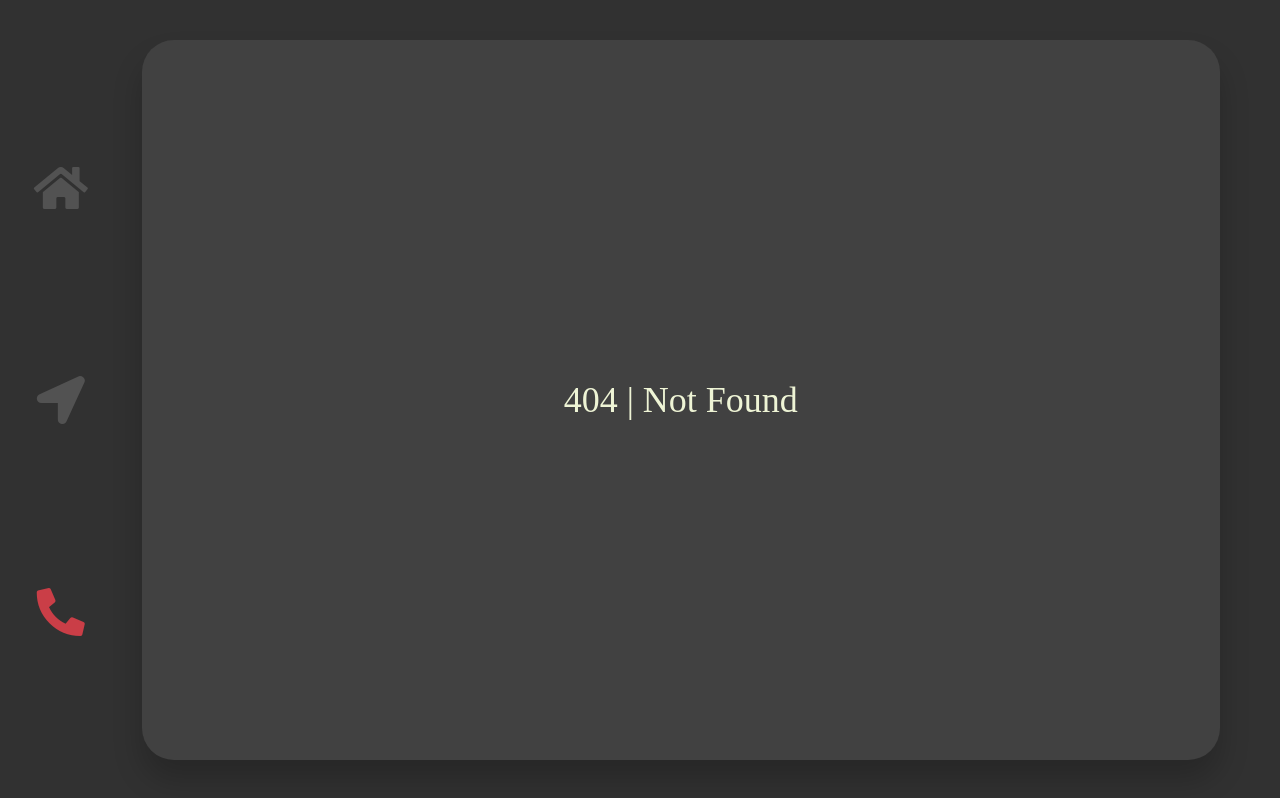
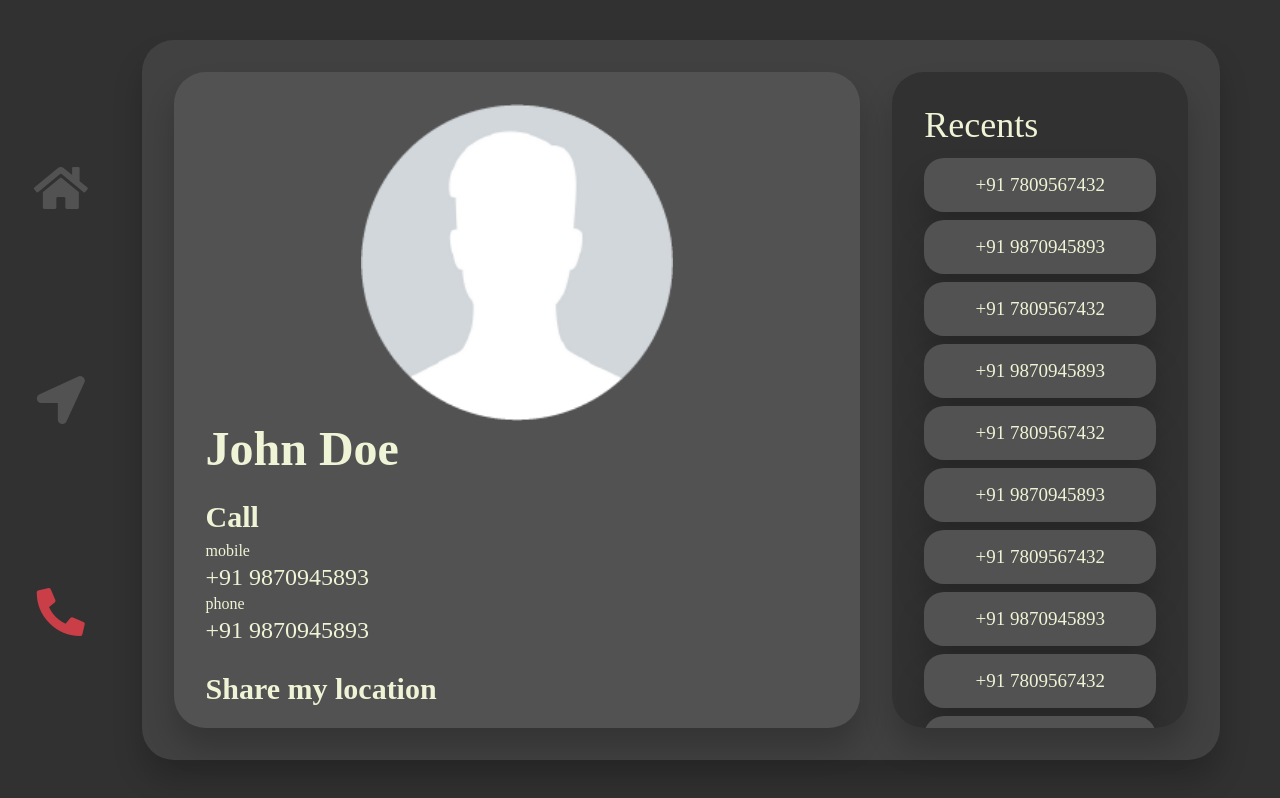
Before and after one commit to kavin25/core-dashboard-2021, a Next.js app: page /phone in a window 1280 px wide. Before the commit this address had no page. Built offline with nearby package versions, Linux system fonts and the light colour scheme; a web font is replaced by a local one.

Commit message:
fix: Commit all files

```diff
--- /dev/null
+++ b/components/MainPanel.module.css
@@ -0,0 +1,4 @@
+.numbers {
+  display: flex;
+  justify-content: space-between;
+}
--- /dev/null
+++ b/pages/phone.js
@@ -0,0 +1,107 @@
+import Widget from "../components/Widget";
+import styles from "../styles/Phone.module.css";
+
+export default function Phone() {
+  const contactNumbers = [
+    "+91 7809567432",
+    "+91 9870945893",
+    "+91 7809567432",
+    "+91 9870945893",
+    "+91 7809567432",
+    "+91 9870945893",
+    "+91 7809567432",
+    "+91 9870945893",
+    "+91 7809567432",
+    "+91 9870945893",
+    "+91 7809567432",
+    "+91 9870945893",
+    "+91 7809567432",
+    "+91 9870945893",
+    "+91 7809567432",
+    "+91 9870945893",
+    "+91 7809567432",
+    "+91 9870945893",
+  ];
+  return (
+    <div
+      style={{
+        display: "flex",
+        justifyContent: "space-between",
+        alignItems: "stretch",
+        height: "100%",
+      }}
+    >
+      <Widget
+        style={{
+          width: "70%",
+          height: "100%",
+          marginRight: "16px",
+          display: "flex",
+          flexDirection: "column",
+          justifyContent: "space-evenly",
+          alignItems: "center",
+          overflowY: "scroll",
+        }}
+        bgColor="--dark-light"
+        textColor="--white"
+      >
+        <img src="/guy.png" alt="" width="50%" />
+        <div
+          className="details"
+          style={{
+            alignSelf: "self-start",
+          }}
+        >
+          <h2 style={{ marginBottom: "24px" }}>John Doe</h2>
+          <div className="text-details">
+            <h4
+              style={{
+                marginBottom: "8px",
+                fontWeight: "600",
+              }}
+            >
+              Call
+            </h4>
+            <p style={{ marginBottom: "4px", fontSize: "16px" }}>mobile</p>
+            <p style={{ marginBottom: "4px", fontSize: "24px" }}>
+              +91 9870945893
+            </p>
+            <p style={{ marginBottom: "4px", fontSize: "16px" }}>phone</p>
+            <p style={{ marginBottom: "4px", fontSize: "24px" }}>
+              +91 9870945893
+            </p>
+          </div>
+          <div className="share" style={{ marginTop: "28px" }}>
+            <a href="#">
+              <h4 style={{ fontWeight: "600" }}>Share my location</h4>
+            </a>
+          </div>
+        </div>
+      </Widget>
+      <Widget
+        style={{ width: "30%", marginLeft: "16px", overflowY: "scroll" }}
+        bgColor="--bg-color"
+        textColor="--white"
+        className={styles.recents}
+      >
+        <h3 style={{ marginBottom: "12px" }}>Recents</h3>
+        {contactNumbers.map((contact, idx) => (
+          <Widget
+            bgColor="--dark-light"
+            textColor="--white"
+            key={idx}
+            style={{
+              marginBottom: "8px",
+              textAlign: "center",
+              padding: "16px",
+              borderRadius: "20px",
+              fontSize: "19px",
+            }}
+          >
+            {contact}
+          </Widget>
+        ))}
+      </Widget>
+    </div>
+  );
+}
--- /dev/null
+++ b/styles/Phone.module.css
@@ -0,0 +1,15 @@
+.phoneArea {
+  height: 100%;
+  display: flex;
+  justify-content: space-between;
+  align-items: center;
+}
+
+/*.recents::--webkit-scrollbar {*/
+/*display: none;*/
+/*}*/
+
+/*.recents {*/
+/*-ms-overflow-style: none;*/
+/*scrollbar-width: none;*/
+/*}*/
```
Also changed, not shown: components/MainPanel.js (added, +38 -0 lines), components/RightPanel.js (added, +92 -0 lines), components/RightPanel.module.css (added, +20 -0 lines), contexts/NotificationProvider.js (added, +19 -0 lines), public/guy.png (added).
